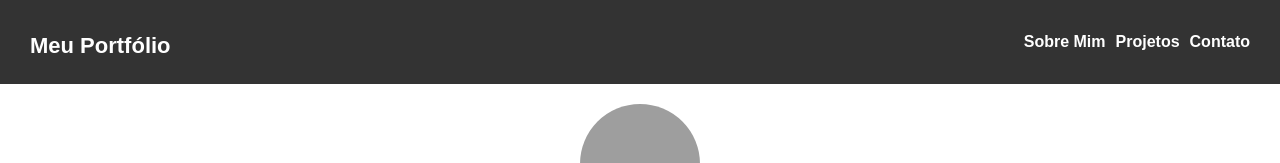
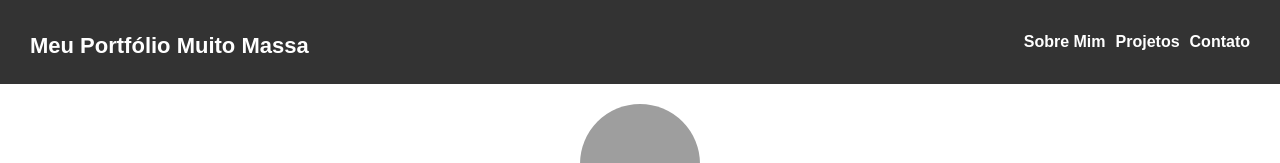
Before and after one commit to Akyllys/unesc, a plain HTML site: page index.html in a window 1280 px wide. Shown: the top 163 px of the page. Drawn offline with Linux system fonts and the light colour scheme; grey boxes are pictures that could not be loaded.

Commit message:
Alteraçao

```diff
--- a/index.html
+++ b/index.html
@@ -8,7 +8,7 @@
 </head>
 <body>
   <nav>
-    <h1>Meu Portfólio</h1>
+    <h1>Meu Portfólio Muito Massa</h1>
     <div class="menu">
       <a href="index.html">Sobre Mim</a>
       <a href="projetos.html">Projetos</a>
```
